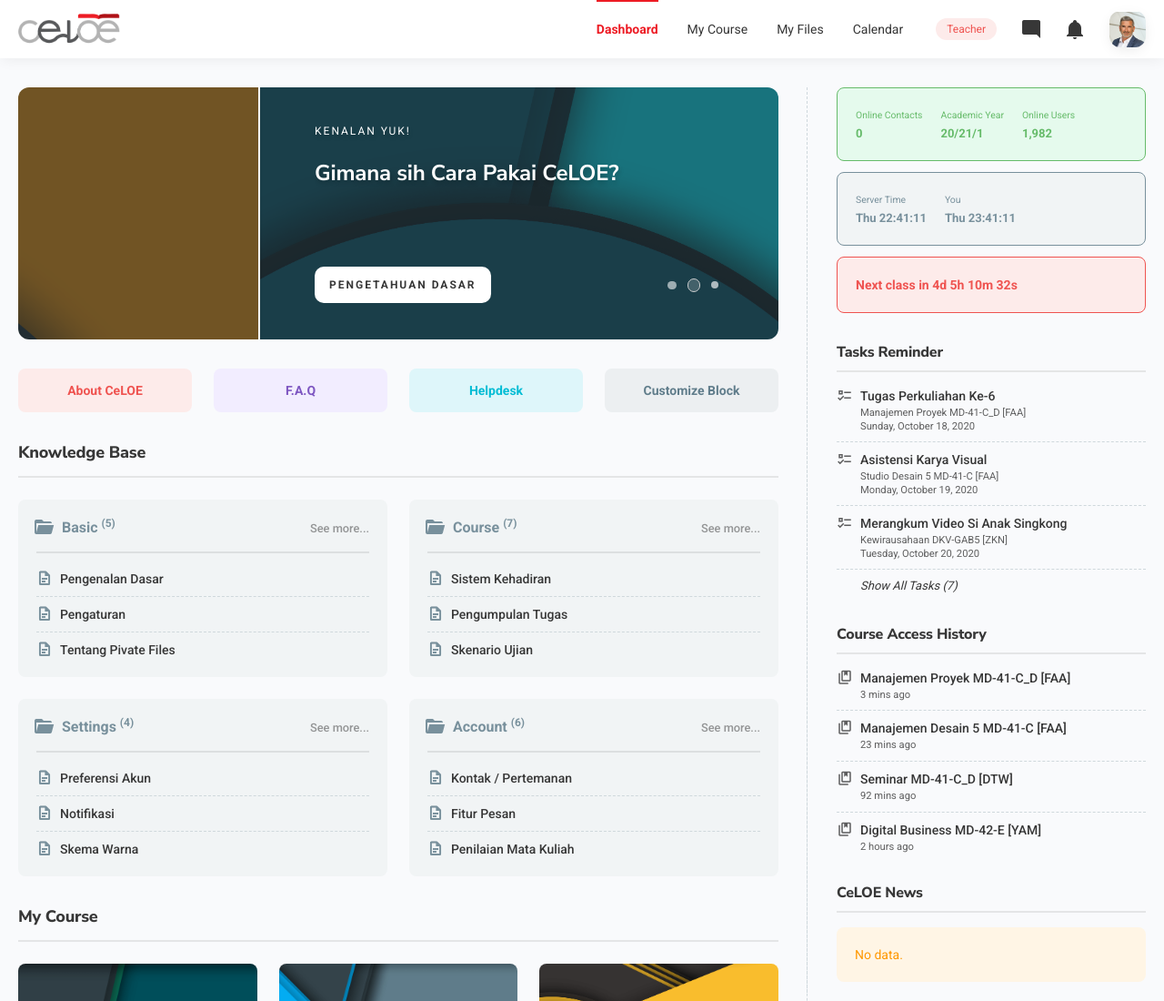
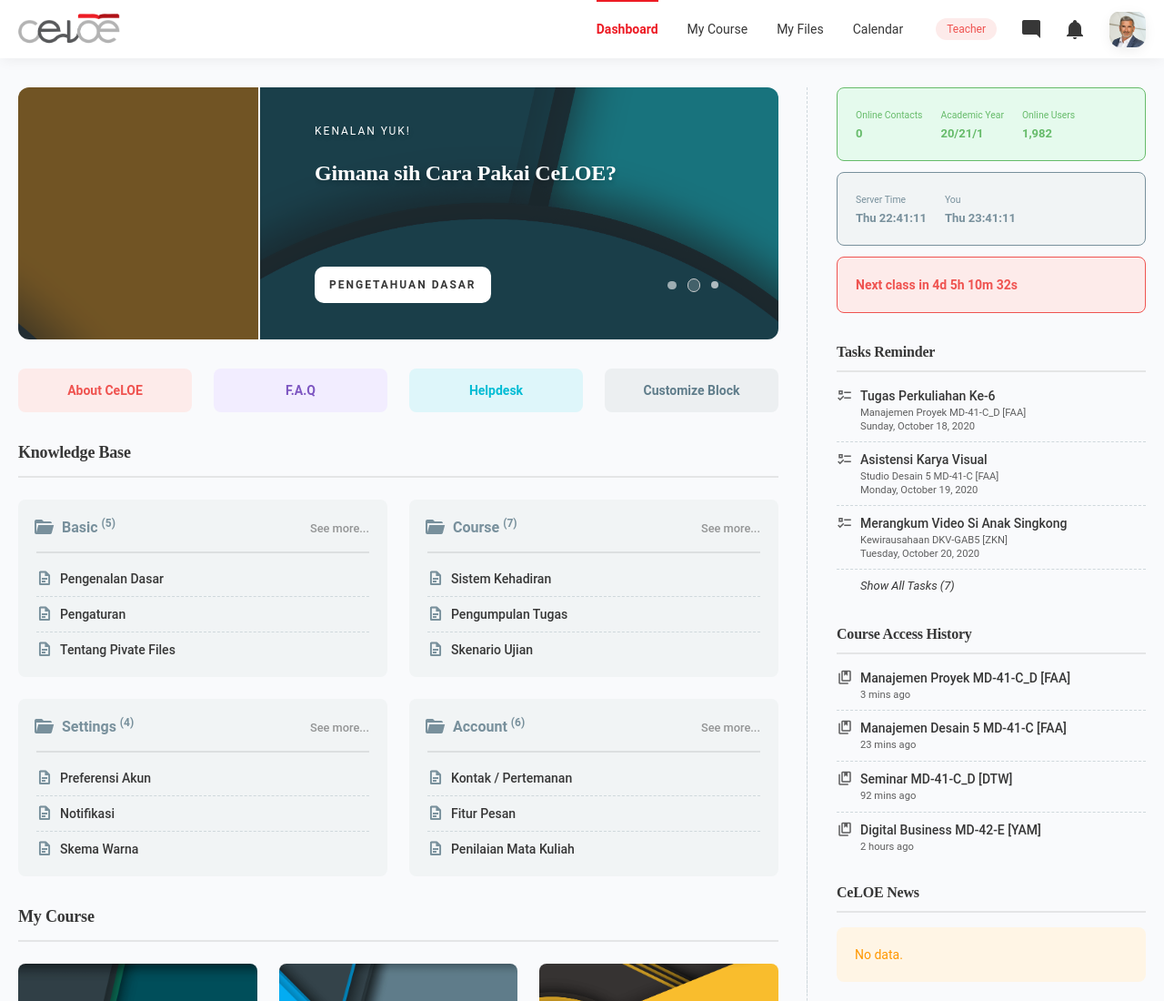
Before and after one commit to mokamochi/staticlms, a plain HTML site: page dosen/dashboard.html in a window 1280 px wide. Shown: the top 1100 px of the page at 91% size. Drawn offline with Linux system fonts and the light colour scheme; a script that the page names is missing.

Commit message:
Update style.css

```diff
--- a/assets/css/style.css
+++ b/assets/css/style.css
@@ -2,7 +2,7 @@
  * CeLOE Prototype.
 */
 
-@import url('https://fonts.googleapis.com/css2?family=Nunito+Sans:wght@700;800&family=Roboto:wght@400;500;700&display=swap');
+/* @import url('https://fonts.googleapis.com/css2?family=Nunito+Sans:wght@700;800&family=Roboto:wght@400;500;700&display=swap'); */
 
 /* Reset */
 *{margin:0;padding:0}
```
